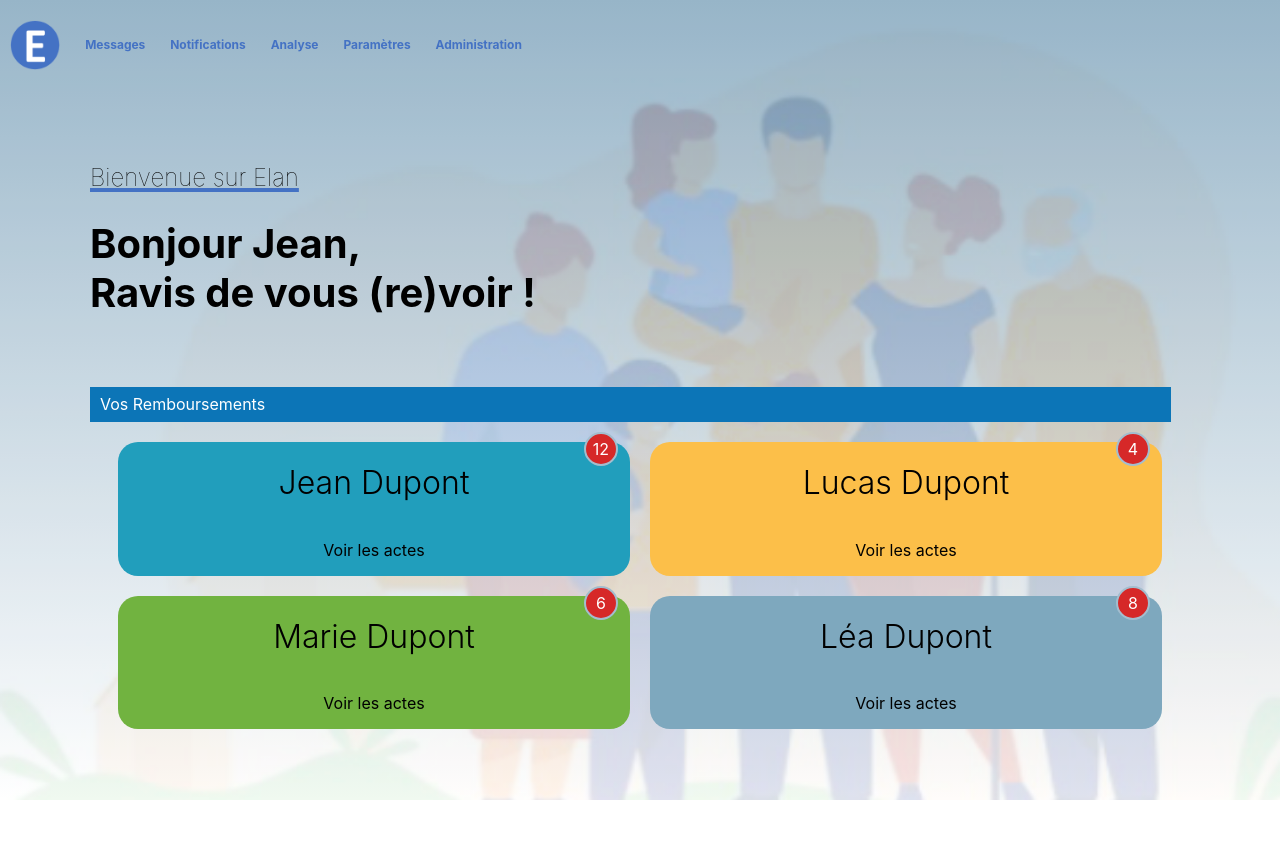
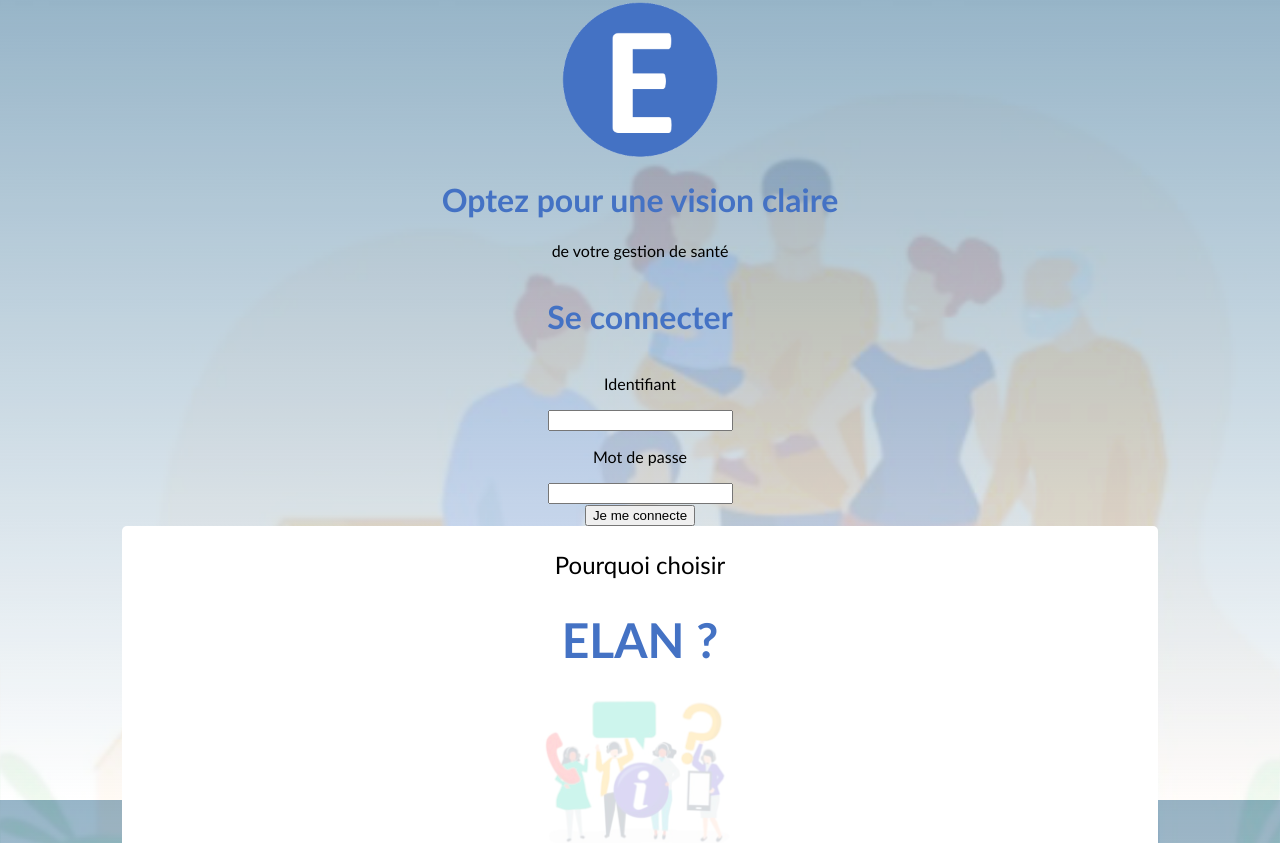
Before and after one commit to WildCodeSchool/remoteFR-R2dwild-P3-secuel-front, a React (Create React App) app: page / in a window 1280 px wide. Shown: the top 843 px of the page. Before the commit the page ends 800 px from the top, so only its background shows below. Built offline with nearby package versions, Linux system fonts and the light colour scheme.

Commit message:
change and add some links

```diff
--- a/src/App.js
+++ b/src/App.js
@@ -7,17 +7,21 @@ import Home from './screen/Home'
 import Message from './screen/Message'
 import Notification from './screen/Notification'
 import Params from './screen/Params'
-import { Switch, Route } from 'react-router-dom'
+import { Switch, Route, withRouter } from 'react-router-dom'
 
 import './App.css'
+import Intro from './screen/Intro'
 
-const App = () => {
+const App = withRouter(({ location }) => {
   return (
     <div className='App'>
-      <Header />
+      {location.pathname !== '/' && location.pathname !== '/subscribe' && (
+        <Header />
+      )}
       <Switch>
-        <Route exact path='/' component={Home} />
-        <Route path='/CreateUser' component={CreateUser} />
+        <Route exact path='/' component={Intro} />
+        <Route path='/subscribe' component={CreateUser} />
+        <Route path='/home' component={Home} />
         <Route path='/message' component={Message} />
         <Route path='/notification' component={Notification} />
         <Route path='/analyse' component={Analyse} />
@@ -27,6 +31,6 @@ const App = () => {
       </Switch>
     </div>
   )
-}
+})
 
 export default App
--- a/src/components/Header.js
+++ b/src/components/Header.js
@@ -9,7 +9,7 @@ const Header = () => {
   return (
     <div className='header'>
       <div className='navIcon'>
-        <Link to='/'>
+        <Link to='/home'>
           <img src={logo_elan} alt='logo' className='logo' />
         </Link>
         <NavLink to='/message' className='iconBtn' activeClassName='selected'>
```
